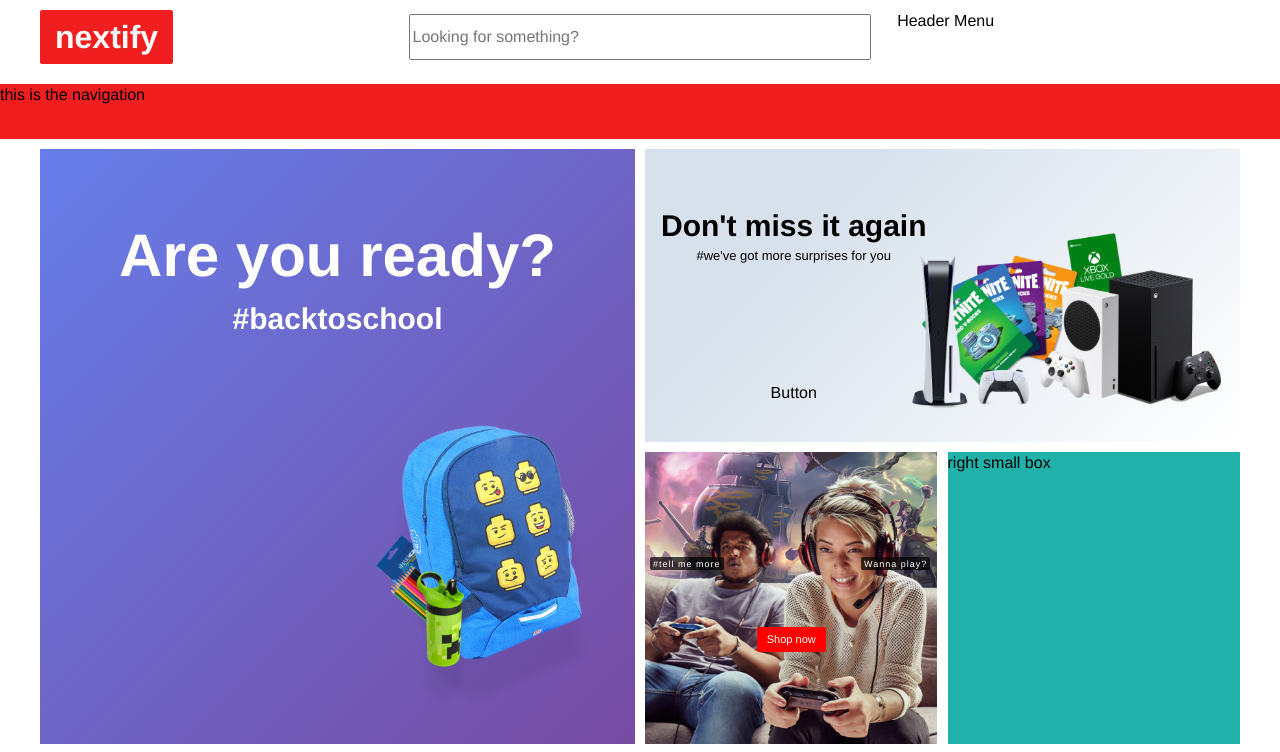
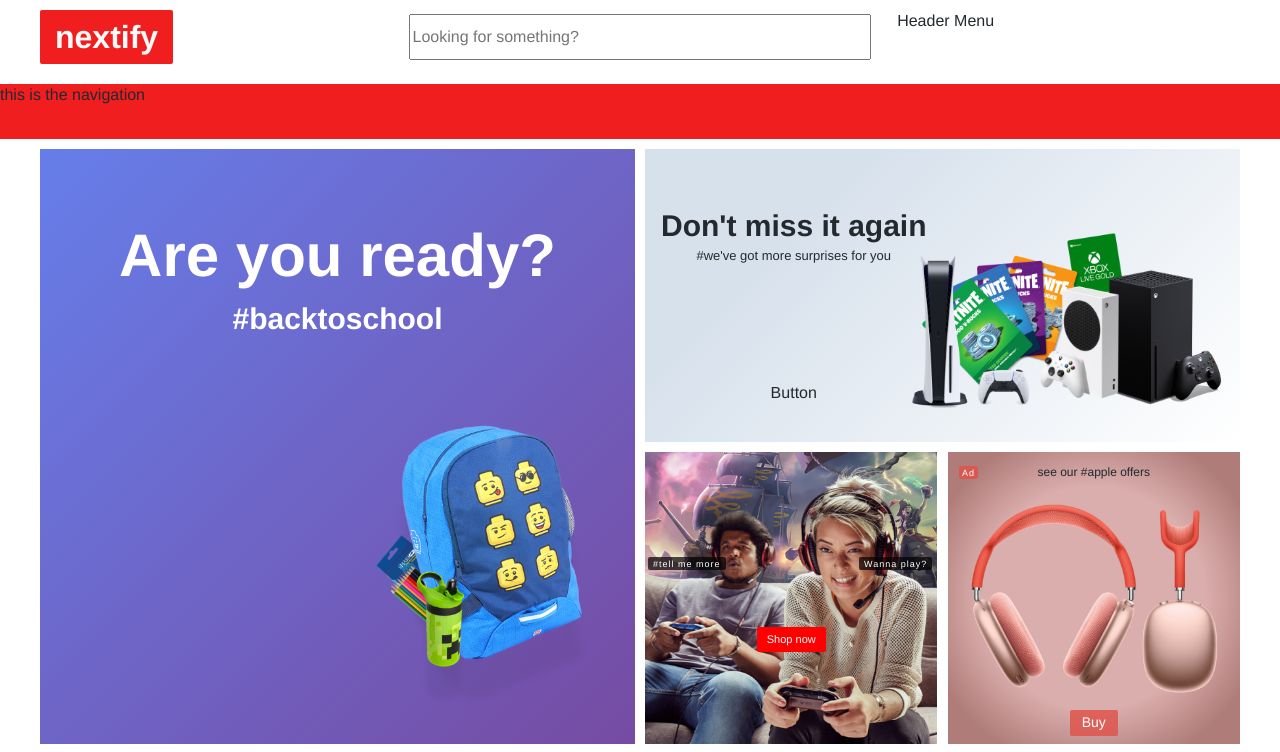
Before and after one commit to cojoclaudiu/squareify, a Next.js app: page / in a window 1280 px wide. Shown: the top 752 px of the page. Built offline with nearby package versions, Linux system fonts and the light colour scheme.

Commit message:
RightBox ready

```diff
--- a/src/components/Boxes/SquareLeftBox/SquareLeftBox.module.css
+++ b/src/components/Boxes/SquareLeftBox/SquareLeftBox.module.css
@@ -22,8 +22,6 @@
   display: flex;
   align-self: center;
   justify-self: center;
-  width: fit-content;
-  height: fit-content;
 
   border-radius: 2px;
 
@@ -31,7 +29,7 @@
   font-weight: lighter;
   letter-spacing: 1px;
 
-  padding: 1px 3px 0 3px;
+  padding: 1px 5px 0 5px;
   margin-top: 15px;
 
   background-color: rgba(0, 0, 0, 0.7);
--- /dev/null
+++ b/src/components/Boxes/SquareRightBox/SquareRightBox.jsx
@@ -0,0 +1,18 @@
+import Link from 'next/link';
+import Image from 'next/image';
+import styles from './SquareRightBox.module.css';
+
+export default function SquareRightBox({ title, description, image, alt }) {
+  return (
+    <Link href="/" passHref>
+      <a href="replace" className={styles.smRgtBox}>
+        <div className={styles.imageContainer}>
+          <Image height={292.5} width={292.5} src={image} alt={alt} layout="responsive" />
+        </div>
+        <h2 className={styles.squareTitle}>{title}</h2>
+        <h2 className={styles.squareDescription}>{description}</h2>
+        <div className={styles.squareButton}>Buy</div>
+      </a>
+    </Link>
+  );
+}
--- /dev/null
+++ b/src/components/Boxes/SquareRightBox/SquareRightBox.module.css
@@ -0,0 +1,48 @@
+.smRgtBox {
+  grid-area: 2 / 4 / 3 / 5;
+  display: grid;
+  grid-template-columns: repeat(7, 1fr);
+  grid-template-rows: repeat(7, 1fr);
+  background: var(--squareRightColor);
+  background: var(--squareRightGradient);
+}
+
+.imageContainer {
+  grid-area: 1 / 1 / 8 /8;
+}
+
+.squareTitle {
+  grid-area: 1/1/2/2;
+
+  display: flex;
+  align-self: center;
+  justify-self: center;
+  border-radius: 2px;
+
+  font-size: 0.9rem;
+  font-weight: lighter;
+  letter-spacing: 1px;
+
+  padding: 1px 3px 0 3px;
+  background-color: rgba(224, 81, 73, 0.8);
+  color: white;
+}
+
+.squareDescription {
+  grid-area: 1/2/2/7;
+  font-weight: lighter;
+  align-self: center;
+  justify-self: center;
+  font-size: 1.2rem;
+}
+
+.squareButton {
+  grid-area: 7/3/8/6;
+  align-self: center;
+  justify-self: center;
+  background-color: rgba(224, 81, 73, 0.8);
+  color: white;
+  font-size: 1.4rem;
+  border-radius: 2px;
+  padding: 3px 12px;
+}
--- a/src/components/ui/HomeHeroBox/HomeHeroBox.jsx
+++ b/src/components/ui/HomeHeroBox/HomeHeroBox.jsx
@@ -1,13 +1,14 @@
-import Link from 'next/link';
 import MainBox from '../../Boxes/MainBox/MainBox';
 import DoubleBox from '../../Boxes/DoubleBox/DoubleBox';
 import SqureLeftBox from '../../Boxes/SquareLeftBox/SquareLeftBox';
-import styles from './HomeHeroBox.module.css';
+import SquareRightBox from '../../Boxes/SquareRightBox/SquareRightBox';
+// import styles from './HomeHeroBox.module.css';
 
 // Images
 import BackToSchool from '../../../../public/assets/homepage/backtoschool.png';
 import Console from '../../../../public/assets/homepage/console.png';
 import WannaPlay from '../../../../public/assets/homepage/wanna-play.png';
+import AirPodsMax from '../../../../public/assets/homepage/airpodsmax.png';
 
 export default function HomeHeroBox() {
   return (
@@ -32,11 +33,12 @@
         alt="Back to school Ad"
       />
 
-      <Link href="/" passHref>
-        <a href="replace" className={styles.smRgtBox}>
-          <div>right small box</div>
-        </a>
-      </Link>
+      <SquareRightBox
+        title="Ad"
+        description="see our #apple offers"
+        image={AirPodsMax}
+        alt="AirPods Max orange"
+      />
     </>
   );
 }
--- a/src/components/ui/HomeHeroBox/HomeHeroBox.module.css
+++ /dev/null
@@ -1,4 +0,0 @@
-.smRgtBox {
-  grid-area: 2 / 4 / 3 / 5;
-  background-color: lightseagreen;
-}
--- a/src/styles/_globals.css
+++ b/src/styles/_globals.css
@@ -87,6 +87,7 @@
 html {
   font-size: 62.5%;
   text-rendering: optimizeLegibility;
+  color: #23292e;
 }
 
 body {
--- a/src/styles/globalVariables.css
+++ b/src/styles/globalVariables.css
@@ -7,6 +7,8 @@
   /* Colors Homepage */
   --navColor: var(--mainColor);
   --mainColor: #f01e1f;
+  --textColor: #23292e;
+
   --secondaryColor: #fed2d1;
 
   --mainBoxGradient: linear-gradient(135deg, #667eea 0%, #764ba2 100%);
@@ -15,6 +17,13 @@
   --doubleBoxColor: #d7e1ec;
   --doubleBoxGradient: linear-gradient(315deg, #ffffff 0%, #d7e1ec 74%);
 
+  --squareRightColor: rgb(218, 174, 173);
+  --squareRightGradient: radial-gradient(
+    circle,
+    rgba(218, 174, 173, 1) 54%,
+    rgba(175, 124, 121, 1) 84%
+  );
+
   /* Font Sizes */
   --mainBoxDescription: 3rem;
   --mainBoxTitle: 6rem;
```
Also changed, not shown: public/assets/homepage/airpodsmax.png (added).
